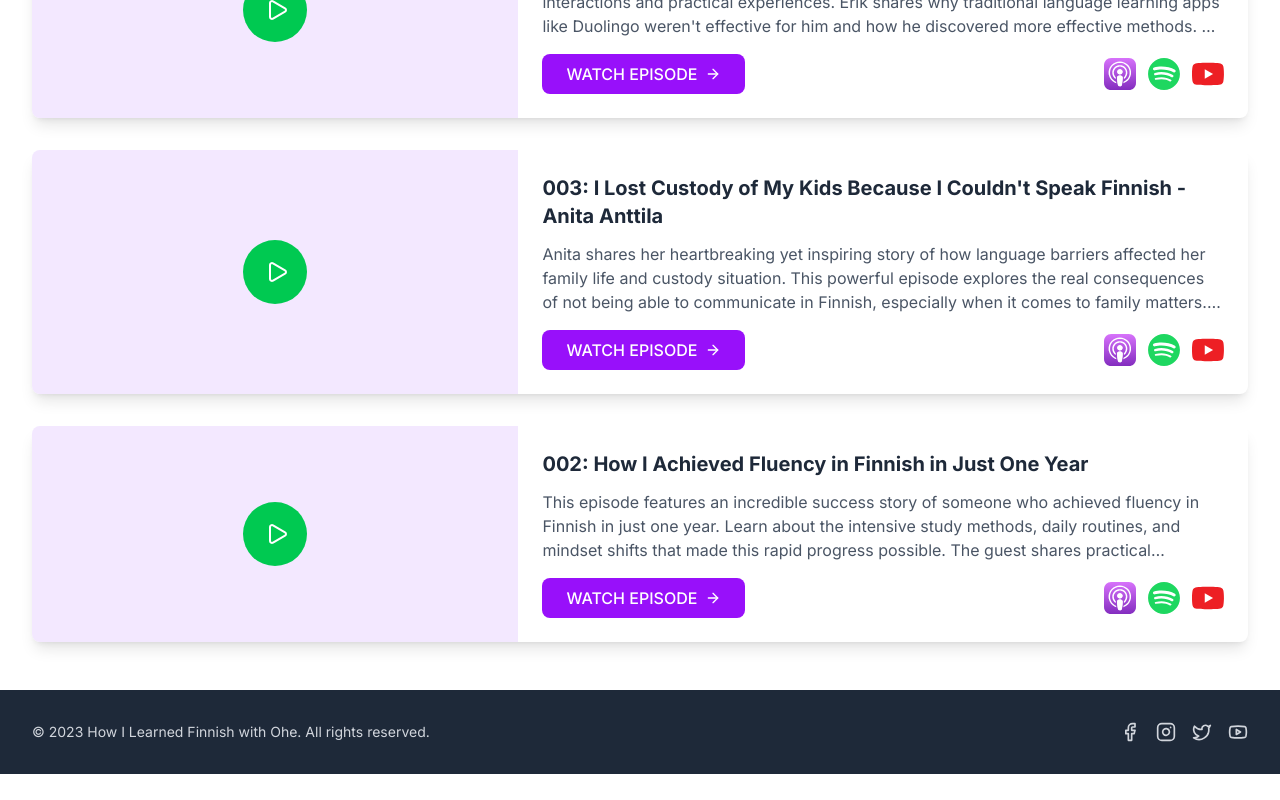
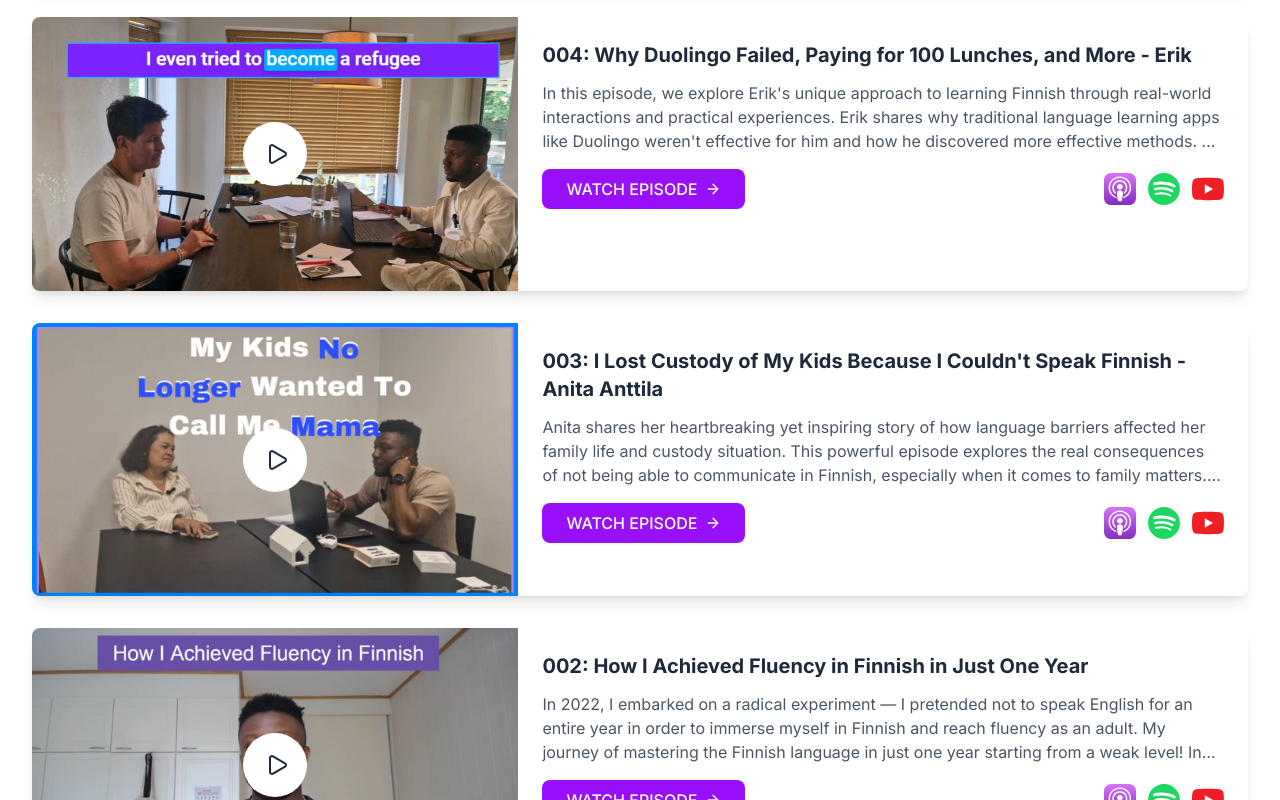
Before and after one commit to pokumars/howILearnedFinnish, a Next.js app: page / in a window 1280 px wide. Shown: the part 1300-2100 px from the top of the page. Before the commit the page ends 2074 px from the top, so only its background shows below. Built offline with nearby package versions, Linux system fonts and the light colour scheme.

Commit message:
use image thumbnail for podcast episodes

```diff
--- a/src/app/page.tsx
+++ b/src/app/page.tsx
@@ -64,10 +64,17 @@ export default function Home() {
               >
                 <div className="flex flex-col md:flex-row">
                   {/* Video Thumbnail */}
-                  <div className="md:w-2/5 bg-purple-100 flex items-center justify-center p-8">
-                    <div className="relative">
-                      <div className="w-16 h-16 bg-green-500 rounded-full flex items-center justify-center">
-                        <Play className="w-6 h-6 text-white ml-1" />
+                  <div className="md:w-2/5 relative">
+                    <Image
+                      src={episode.thumbnail}
+                      alt={episode.title}
+                      width={400}
+                      height={225}
+                      className="w-full h-full object-cover"
+                    />
+                    <div className="absolute inset-0  flex items-center justify-center">
+                      <div className="w-16 h-16 bg-white bg-opacity-90 rounded-full flex items-center justify-center hover:bg-opacity-100 transition-all duration-200">
+                        <Play className="w-6 h-6 text-gray-800 ml-1" />
                       </div>
                     </div>
                   </div>
--- a/src/constants/episodes.ts
+++ b/src/constants/episodes.ts
@@ -17,6 +17,7 @@ export const episodes = [
       "Meet Emily, an entrepreneur and hairdresser who shares her unique strategies, challenges, and experiences that shaped her language-learning process. In this episode, we dive deep into Emily's journey of learning Finnish. From studying abroad to integrating into Finnish society, Emily covers essential topics like vocabulary building, speaking, listening, grammar, reading, and writing. She also discusses the importance of mindset, staying motivated, and leveraging resources like podcasts, books, and online platforms to master Finnish. Learn how Emily overcame the hurdles of learning a new language and how you can apply her insights to your language-learning journey.",
     tags: ["Student", "A1 to C1", "Immersion method"],
     videoUrl: "https://www.youtube.com/watch?v=t3QWADJcyJI",
+    thumbnail: "/thumbnails/6_emily.jpg",
     platforms: [
       {
         name: "Apple",
@@ -46,6 +47,7 @@ export const episodes = [
       "Non-Finnish-speaking partner",
     ],
     videoUrl: "https://youtu.be/V0jzUitkKL4?si=AEY553jX9wk0qV_W",
+    thumbnail: "/thumbnails/5_Deborah.jpg",
     platforms: [
       {
         name: "Apple",
@@ -68,6 +70,7 @@ export const episodes = [
       "In this episode, we explore Erik's unique approach to learning Finnish through real-world interactions and practical experiences. Erik shares why traditional language learning apps like Duolingo weren't effective for him and how he discovered more effective methods. He discusses his strategy of paying for lunches to practice Finnish with native speakers, the importance of immersion, and how he overcame common challenges faced by adult language learners. This episode is packed with actionable insights for anyone looking to learn Finnish through authentic experiences.",
     tags: ["Student", "A1 to C1", "Immersion method"],
     videoUrl: "https://youtu.be/qD6RTlqPmRA?si=fte-t1TsGpENFrCT",
+    thumbnail: "/thumbnails/4_Erik.jpg",
     platforms: [
       {
         name: "Apple",
@@ -91,6 +94,7 @@ export const episodes = [
       "Anita shares her heartbreaking yet inspiring story of how language barriers affected her family life and custody situation. This powerful episode explores the real consequences of not being able to communicate in Finnish, especially when it comes to family matters. Anita discusses her journey to learn Finnish, the challenges she faced in the legal system, and how she eventually regained custody of her children. This episode highlights the importance of language learning beyond just personal development - it can literally change lives and family dynamics.",
     tags: ["Parent", "With Kids", "A1 to C1"],
     videoUrl: "https://www.youtube.com/watch?v=zcW4ibdkGc4",
+    thumbnail: "/thumbnails/3_Anita.jpg",
     platforms: [
       {
         name: "Apple",
@@ -107,9 +111,10 @@ export const episodes = [
     id: 2,
     title: "002: How I Achieved Fluency in Finnish in Just One Year",
     description:
-      "This episode features an incredible success story of someone who achieved fluency in Finnish in just one year. Learn about the intensive study methods, daily routines, and mindset shifts that made this rapid progress possible. The guest shares practical strategies for maximizing language learning efficiency, including specific techniques for vocabulary acquisition, grammar mastery, and speaking confidence. Whether you're just starting your Finnish journey or looking to accelerate your progress, this episode provides valuable insights and motivation.",
+      "In 2022, I embarked on a radical experiment — I pretended not to speak English for an entire year in order to immerse myself in Finnish and reach fluency as an adult. My  journey of mastering the Finnish language in just one year starting from a weak level! In this episode of 'How I Learned,' I reveal the key elements that helped me achieve high-level fluency by the end of 2022. From setting specific targets and creating a language immersion environment to utilizing podcasts, books, and articles, I provide actionable tips that can help you learn any language. Learn about the six essential components of language learning—vocabulary, speaking, listening, grammar, reading, and writing—and discover how I overcame challenges, kept myself motivated, and adapted my strategies along the way. Whether you're starting from scratch or looking to refine your skills, this video is packed with valuable advice for achieving your language learning goals. Don’t miss out—watch now and get inspired to take your linguistic abilities to the next level!",
     tags: ["Student", "A1 to C1", "Immersion method"],
     videoUrl: "https://www.youtube.com/watch?v=mEQKGH0IN_s",
+    thumbnail: "/thumbnails/2_Oheneba.jpg",
     platforms: [
       {
         name: "Apple",
```
